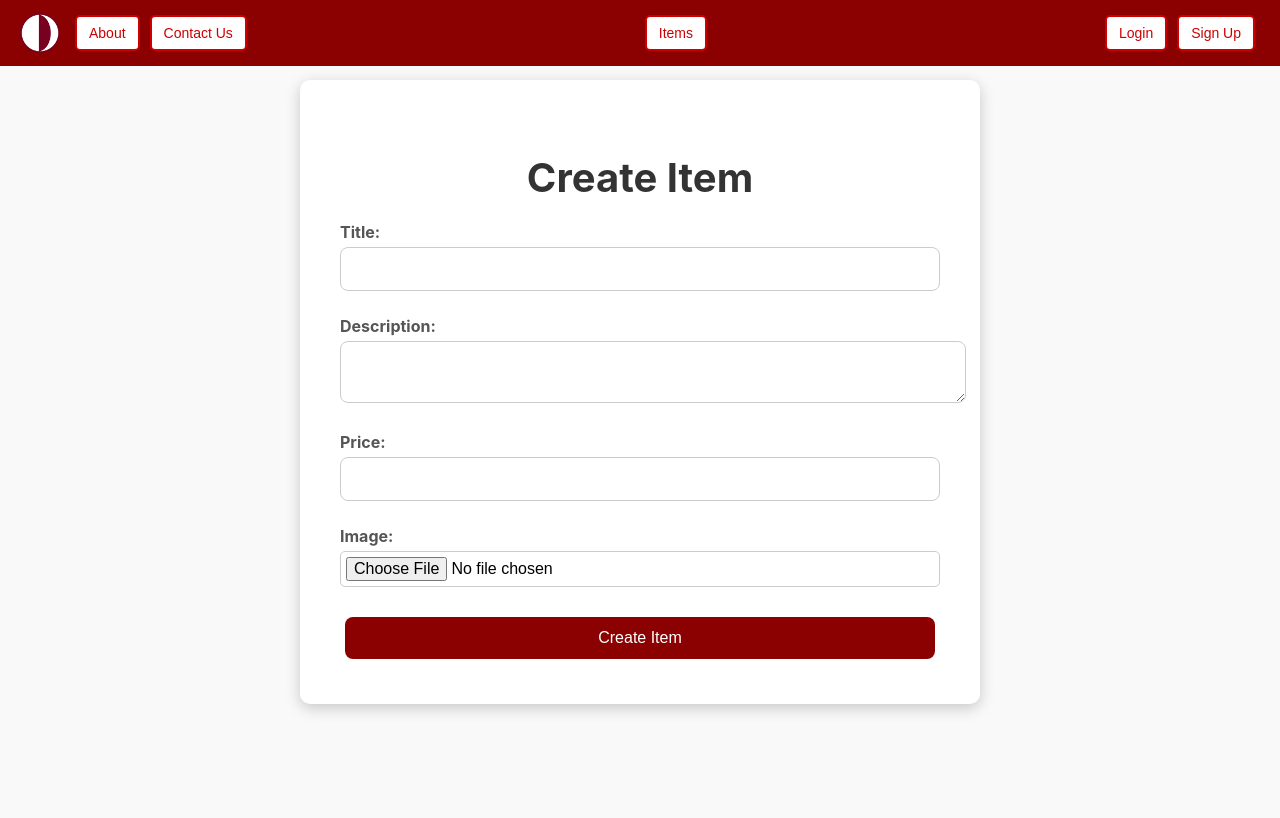
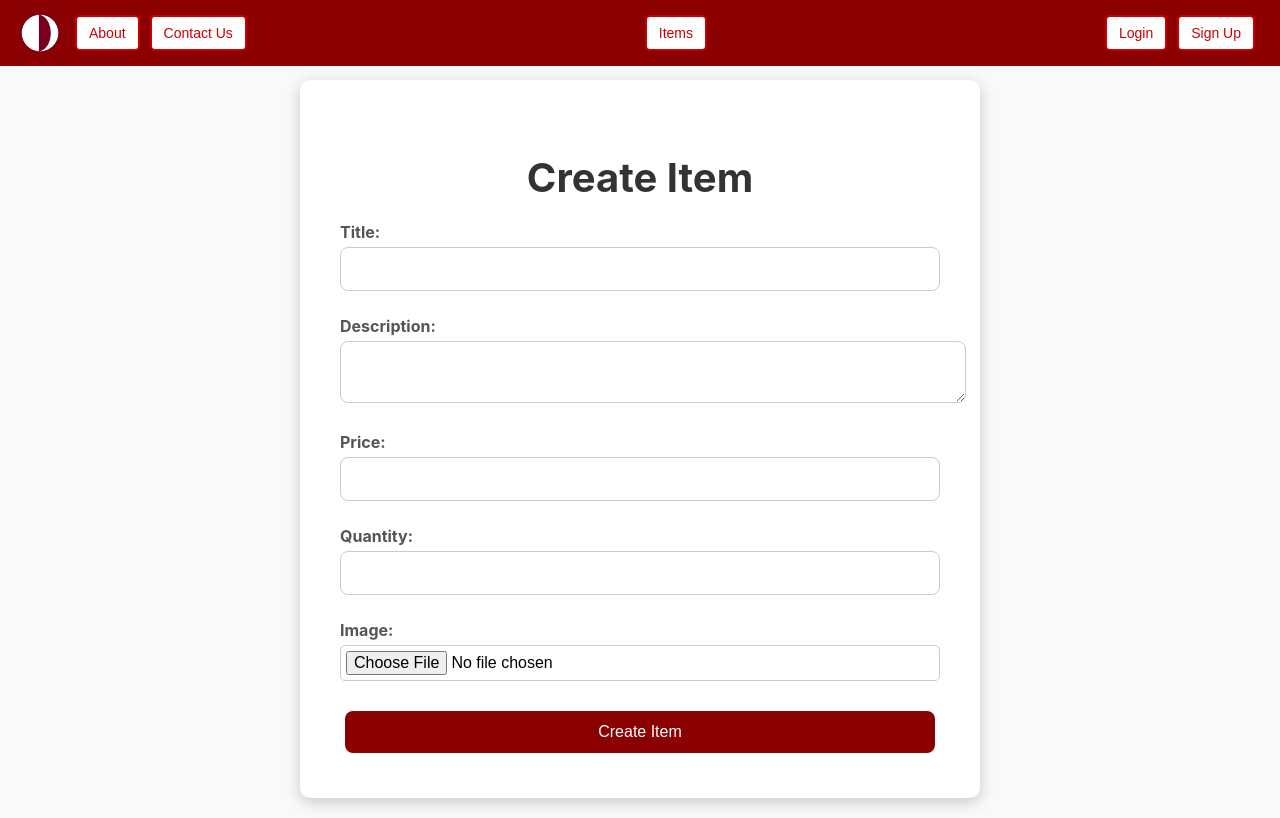
Before and after one commit to Pacho-hash/Marketplace, a React (Create React App) app in the folder university-marketplace/frontend/: page /create-item in a window 1280 px wide. Built offline with nearby package versions, Linux system fonts and the light colour scheme.

Commit message:
Update CreateItem.js

```diff
--- a/university-marketplace/frontend/src/components/CreateItem.js
+++ b/university-marketplace/frontend/src/components/CreateItem.js
@@ -8,6 +8,7 @@ const CreateItem = () => {
     const [title, setTitle] = useState('');
     const [description, setDescription] = useState('');
     const [price, setPrice] = useState('');
+    const [quantity, setQuantity] = useState(''); // New state for quantity
     const [image, setImage] = useState(null);
     const [message, setMessage] = useState('');
 
@@ -22,7 +23,7 @@ const CreateItem = () => {
         console.log("Token:", token); // Log the token for debugging
 
         // Check if all fields are filled out
-        if (!title || !description || !price) {
+        if (!title || !description || !price || !quantity) {
             setMessage('Please fill out all fields.');
             return;
         }
@@ -31,6 +32,7 @@ const CreateItem = () => {
         formData.append('title', title);
         formData.append('description', description);
         formData.append('price', price);
+        formData.append('quantity', quantity); // Append quantity to form data
         if (image) {
             formData.append('image', image);
         }
@@ -52,6 +54,7 @@ const CreateItem = () => {
             setTitle('');
             setDescription('');
             setPrice('');
+            setQuantity(''); // Reset quantity field
             setImage(null);
         } catch (error) {
             console.error('Error creating item:', error); // Log error object
@@ -94,6 +97,15 @@ const CreateItem = () => {
                         />
                     </div>
                     <div className="form-group">
+                        <label>Quantity:</label>
+                        <input
+                            type="number"
+                            value={quantity}
+                            onChange={(e) => setQuantity(e.target.value)}
+                            required
+                        />
+                    </div>
+                    <div className="form-group">
                         <label>Image:</label>
                         <input
                             type="file"
```
